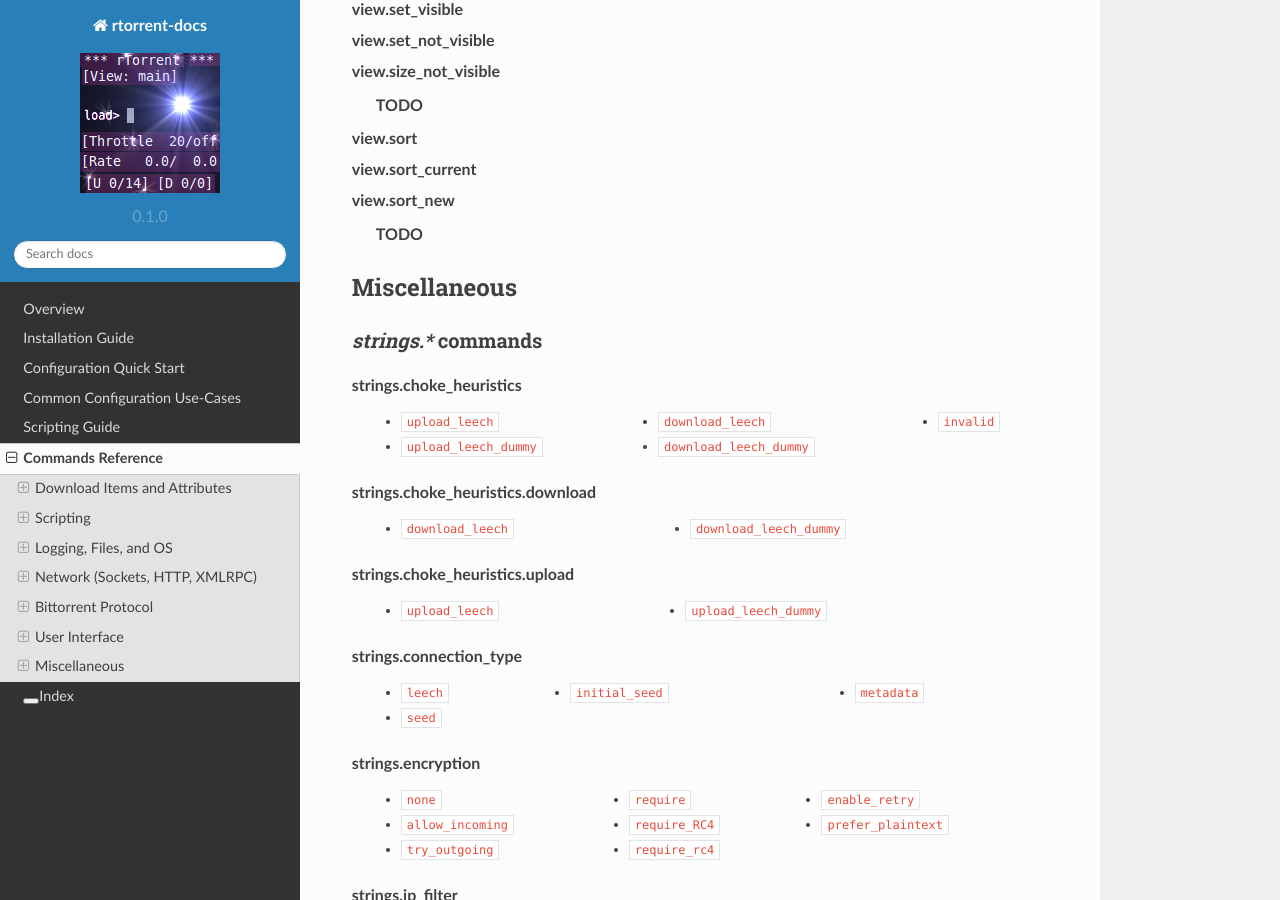
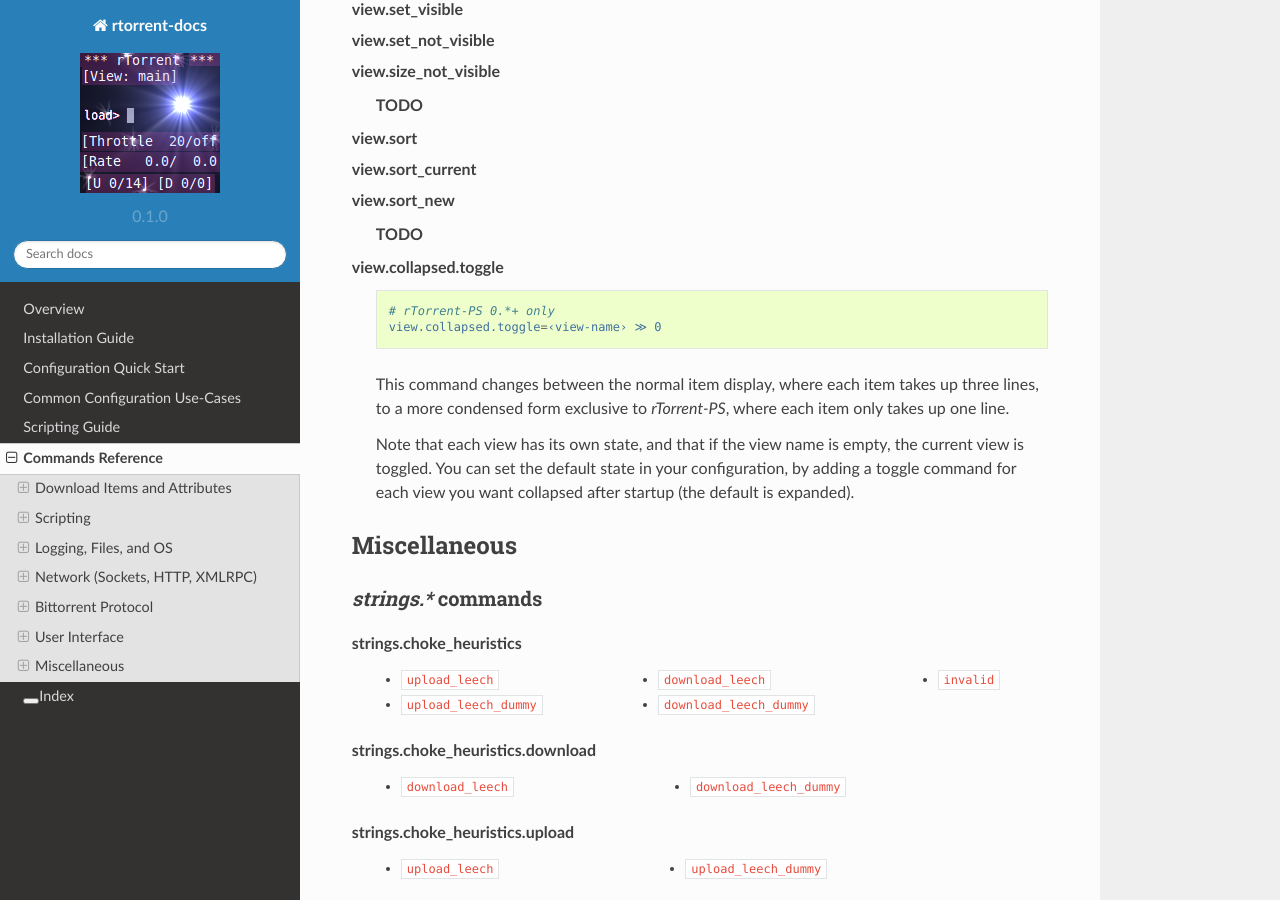
Before and after one commit to rtorrent-community/rtorrent-docs, a Sphinx documentation site: the page built from docs/cmd-ref.rst, in a window 1280 px wide and 900 px high, scrolled down 43706 px. Built offline with Sphinx 7.4.7 and the Read the Docs theme 2.0.0, drawn with Linux system fonts in a browser that asks for light colours.

Commit message:
added view.collapsed.toggle

```diff
--- a/docs/include-cmd-ui.rst
+++ b/docs/include-cmd-ui.rst
@@ -159,4 +159,21 @@
 
         **TODO**
 
+
+    view.collapsed.toggle
+
+        .. code-block:: ini
+
+            # rTorrent-PS 0.*+ only
+            view.collapsed.toggle=‹view-name› ≫ 0
+
+        This command changes between the normal item display, where each item
+        takes up three lines, to a more condensed form exclusive to *rTorrent-PS*,
+        where each item only takes up one line.
+
+        Note that each view has its own state, and that if the view
+        name is empty, the current view is toggled. You can set the default
+        state in your configuration, by adding a toggle command for each view
+        you want collapsed after startup (the default is expanded).
+
 .. END cmd-ui
```
